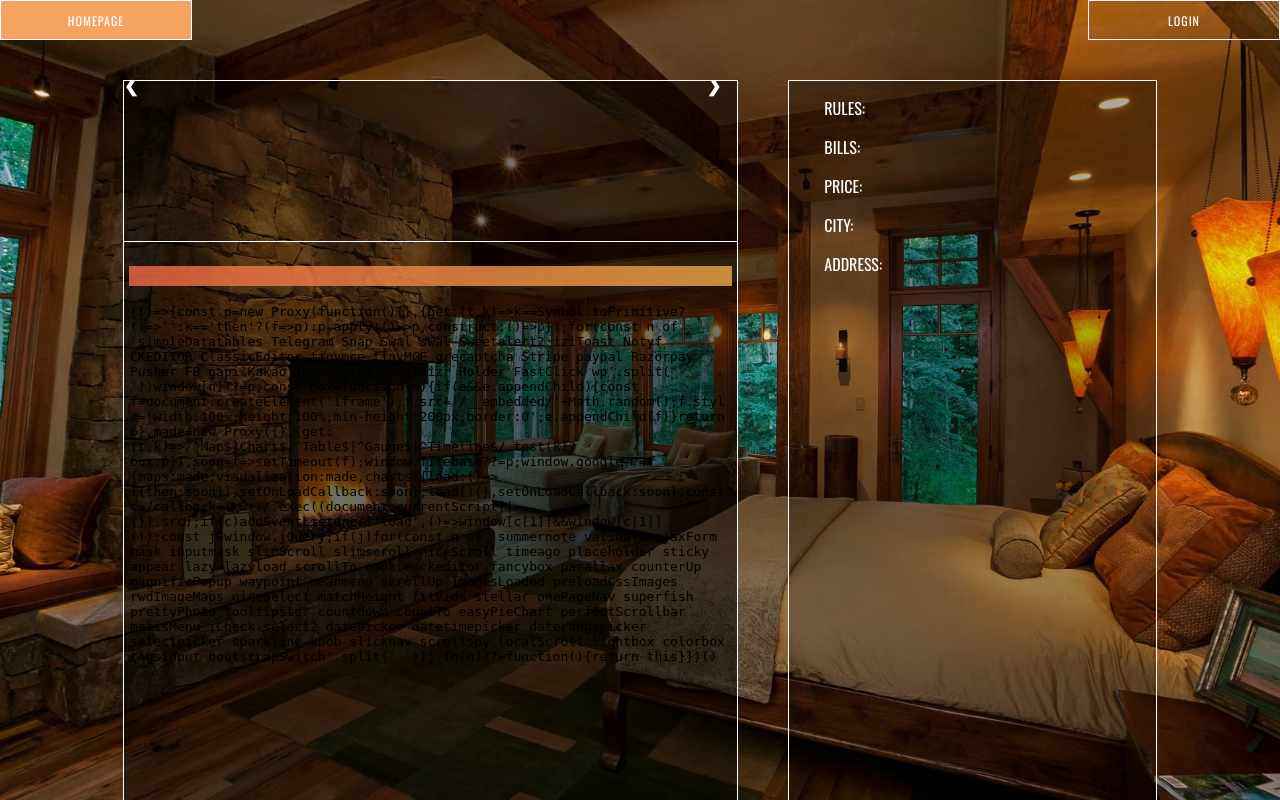
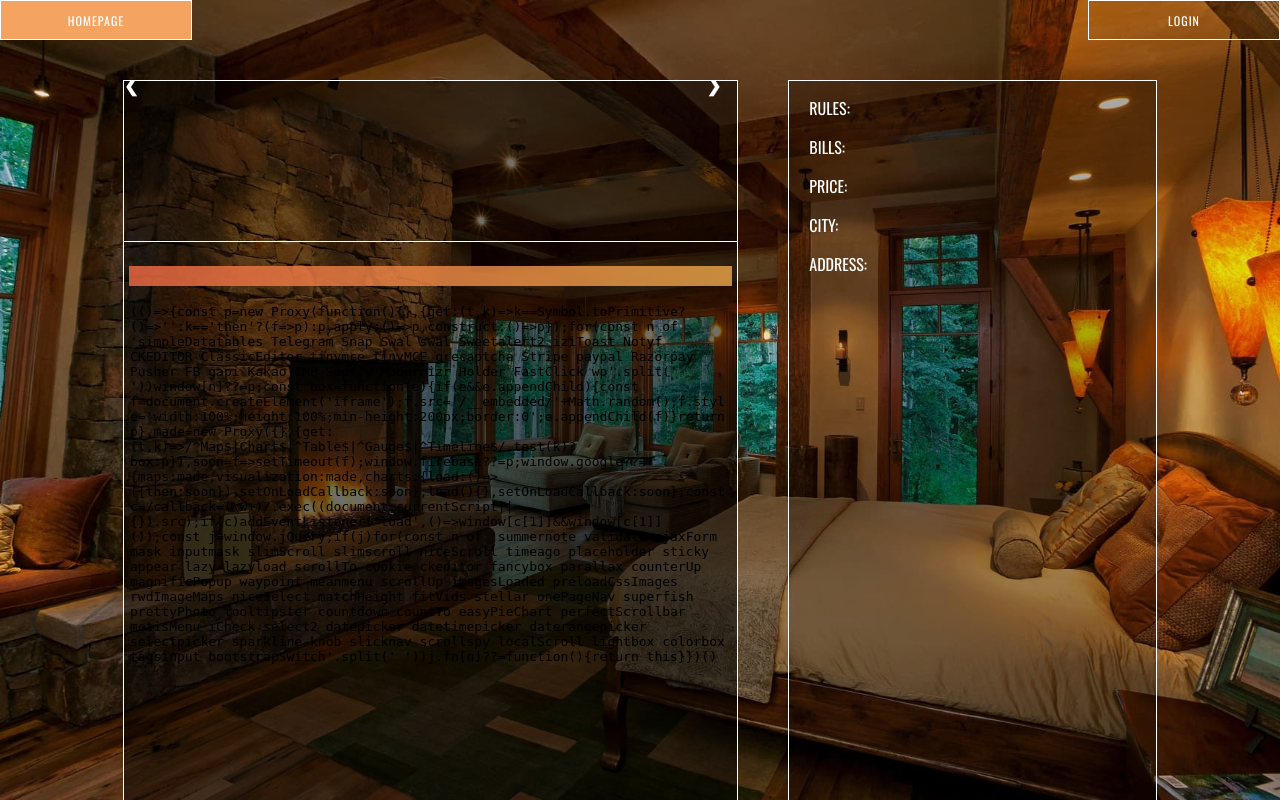
Before and after one commit to matte-trip/stairs, a Flask app: template templates/public_listing.html in a window 1280 px wide. Shown: the top 800 px of the page. Run offline with Flask 2, Linux system fonts and the light colour scheme; the template is opened without the code that fills it, so the values that code supplies are empty; some libraries are stand-ins or nearby versions.

Commit message:
11/12 11:59

```diff
--- a/templates/private_booking.html
+++ b/templates/private_booking.html
@@ -226,7 +226,7 @@
 </div>
 
 <div class="container">
-    <label>PLEASE MARK YOUR AVAILABLE DAYS:</label>
+    <label>PLEASE MARK YOUR AVAILABLE DAYS:</label>ed
 
     {{ wtf.quick_form(calendar_availability ,horizontal_columns=('lg', 4, 10) ) }}
 
--- a/templates/public_listing.html
+++ b/templates/public_listing.html
@@ -18,6 +18,7 @@
             width: 100%;
             height: 100%;
             position: relative;
+            text-align: justify;
         }
 
         img {
@@ -344,7 +345,7 @@
             display: flex;
             position: relative;
 
-            left: 5%;
+
             width: 15%;
         }
 
@@ -355,7 +356,7 @@
             display: flex;
             position: relative;
 
-            left: 5%;
+
             width: 85%;
         }
 
```
